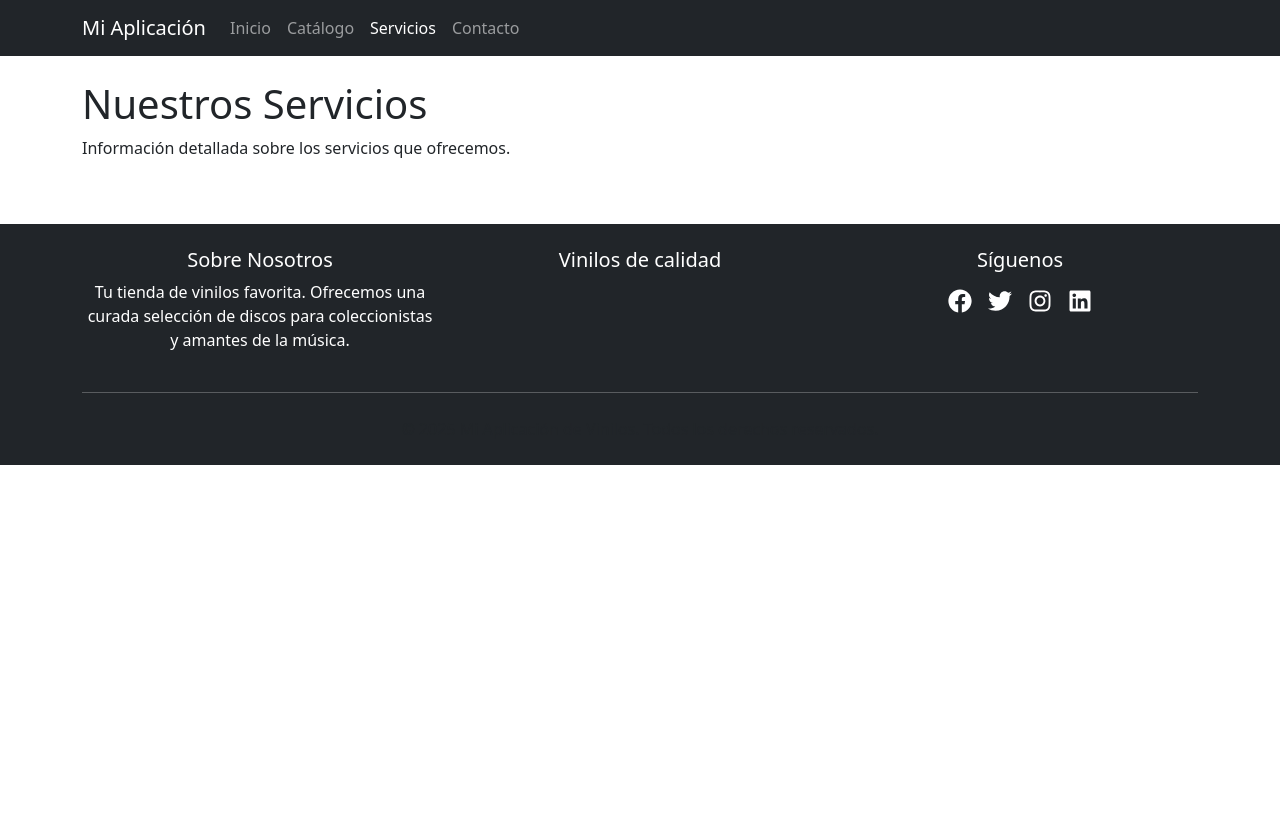
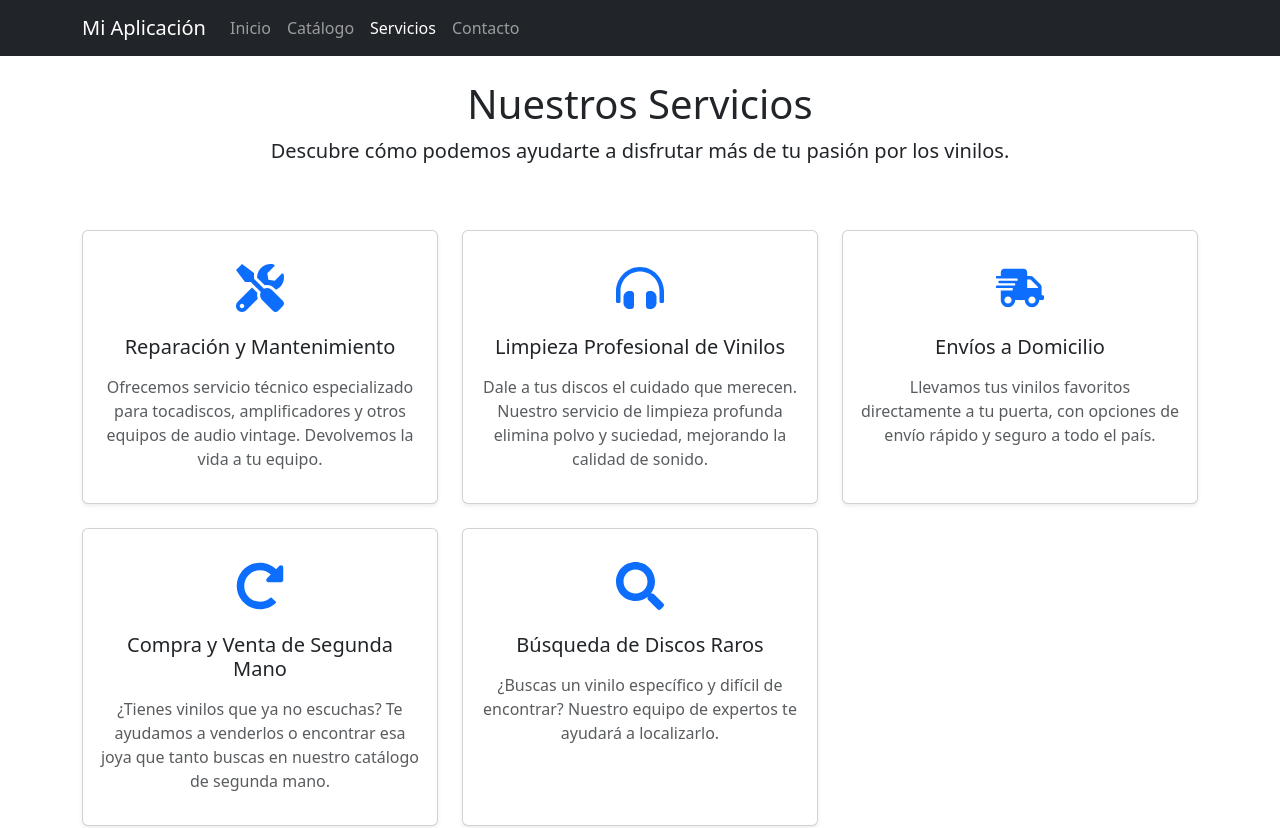
Before and after one commit to GIODIROSA/inacap-inamoto-projectfrontend-eva4, a React (Vite) app: page /servicios in a window 1280 px wide. Shown: the top 828 px of the page. Before the commit the page ends 800 px from the top, so only its background shows below. Built offline with nearby package versions, Linux system fonts and the light colour scheme.

Commit message:
[ADD] the service page is created with card

```diff
--- a/src/Vinyl/componets/layout/LayoutCatalogo.tsx
+++ b/src/Vinyl/componets/layout/LayoutCatalogo.tsx
@@ -2,13 +2,16 @@ import { useContext } from "react";
 import { Container, Row, Col } from "react-bootstrap";
 import { VinylContext } from "../../context/VinylContext";
 import CardItem from "../ui/CardItem";
+import VinylCarousel from "../ui/VinylCarousel";
 
 const LayoutCatalogo: React.FC = () => {
   const { allVinyl } = useContext(VinylContext);
   console.log("All Vinyl in LayoutCatalogo:", allVinyl);
 
   return (
+    <>
       <Container className="mt-4">
+        <VinylCarousel />
         <Row>
           <Col className="text-center mb-4">
             <h1>Nuestro Catálogo de Vinilos</h1>
@@ -29,6 +32,7 @@ const LayoutCatalogo: React.FC = () => {
           )}
         </Row>
       </Container>
+    </>
   );
 };
 
--- a/src/Vinyl/componets/layout/LayoutServicio.tsx
+++ b/src/Vinyl/componets/layout/LayoutServicio.tsx
@@ -1,12 +1,85 @@
+import React from "react";
 import { Container, Row, Col } from "react-bootstrap";
+import {
+  FaTools,
+  FaHeadphonesAlt,
+  FaShippingFast,
+  FaRedoAlt,
+  FaSearch,
+} from "react-icons/fa";
+import ServiceCard from "../ui/ServiceCard";
 
 const LayoutServicio: React.FC = () => {
+  const services = [
+    {
+      title: "Reparación y Mantenimiento",
+      description:
+        "Ofrecemos servicio técnico especializado para tocadiscos, amplificadores y otros equipos de audio vintage. Devolvemos la vida a tu equipo.",
+      icon: <FaTools />,
+      buttonLink: "#reparacion",
+    },
+    {
+      title: "Limpieza Profesional de Vinilos",
+      description:
+        "Dale a tus discos el cuidado que merecen. Nuestro servicio de limpieza profunda elimina polvo y suciedad, mejorando la calidad de sonido.",
+      icon: <FaHeadphonesAlt />,
+      buttonLink: "#limpieza",
+    },
+    {
+      title: "Envíos a Domicilio",
+      description:
+        "Llevamos tus vinilos favoritos directamente a tu puerta, con opciones de envío rápido y seguro a todo el país.",
+      icon: <FaShippingFast />,
+      buttonLink: "#envios",
+    },
+    {
+      title: "Compra y Venta de Segunda Mano",
+      description:
+        "¿Tienes vinilos que ya no escuchas? Te ayudamos a venderlos o encontrar esa joya que tanto buscas en nuestro catálogo de segunda mano.",
+      icon: <FaRedoAlt />,
+      buttonLink: "#segundamano",
+    },
+    {
+      title: "Búsqueda de Discos Raros",
+      description:
+        "¿Buscas un vinilo específico y difícil de encontrar? Nuestro equipo de expertos te ayudará a localizarlo.",
+      icon: <FaSearch />,
+      buttonLink: "#busqueda",
+    },
+  ];
+
   return (
     <Container className="mt-4">
-      <Row>
+      <Row className="text-center mb-5">
         <Col>
           <h1>Nuestros Servicios</h1>
-          <p>Información detallada sobre los servicios que ofrecemos.</p>
+          <p className="lead">
+            Descubre cómo podemos ayudarte a disfrutar más de tu pasión por los
+            vinilos.
+          </p>
+        </Col>
+      </Row>
+
+      <Row xs={1} md={2} lg={3} className="g-4">
+        {services.map((service, index) => (
+          <Col key={index} className="d-flex">
+            <ServiceCard
+              title={service.title}
+              description={service.description}
+              icon={service.icon}
+              // buttonLink={service.buttonLink}
+            />
+          </Col>
+        ))}
+      </Row>
+
+      <Row className="mt-5 mb-4">
+        <Col className="text-center">
+          <h2>¿Necesitas algo más?</h2>
+          <p>
+            No dudes en <a href="/contacto">contactarnos</a> si tienes alguna
+            pregunta o requieres un servicio personalizado.
+          </p>
         </Col>
       </Row>
     </Container>
--- a/src/Vinyl/componets/ui/CardItem.tsx
+++ b/src/Vinyl/componets/ui/CardItem.tsx
@@ -1,6 +1,5 @@
-import { Card, Button } from "react-bootstrap";
+import { Card } from "react-bootstrap";
 import type { VinylData } from "../../interface/data-interface";
-
 
 interface CardItemProps {
   vinyl: VinylData;
@@ -16,14 +15,11 @@ const CardItem: React.FC<CardItemProps> = ({ vinyl }) => {
         style={{ height: "200px", objectFit: "cover" }}
       />
       <Card.Body className="d-flex flex-column">
-
         <Card.Title className="mb-1">{vinyl.nombre}</Card.Title>
         <Card.Subtitle className="mb-2 text-muted">
           {vinyl.artista}
         </Card.Subtitle>
-        <Card.Text className="flex-grow-1">
-          {vinyl.descripcionCorta}
-        </Card.Text>
+        <Card.Text className="flex-grow-1">{vinyl.descripcionCorta}</Card.Text>
         <div className="mt-auto">
           {vinyl.precio > 0 && vinyl.precio < vinyl.precio ? (
             <>
@@ -39,9 +35,7 @@ const CardItem: React.FC<CardItemProps> = ({ vinyl }) => {
               ${vinyl.precio.toLocaleString()}
             </span>
           )}
-          <Button variant="primary" className="w-100 mt-2">
-            Ver Detalles
-          </Button>
+
           {vinyl.stock === 0 && (
             <div className="text-danger fw-bold mt-2">¡Agotado!</div>
           )}
--- /dev/null
+++ b/src/Vinyl/componets/ui/ServiceCard.tsx
@@ -0,0 +1,33 @@
+import React from "react";
+import { Card } from "react-bootstrap";
+
+interface ServiceCardProps {
+  title: string;
+  description: string;
+  icon?: React.ReactNode;
+  buttonText?: string;
+  buttonLink?: string;
+}
+
+const ServiceCard: React.FC<ServiceCardProps> = ({
+  title,
+  description,
+  icon,
+}) => {
+  return (
+    <Card className="h-100 shadow-sm text-center">
+      <Card.Body className="d-flex flex-column">
+        {icon && (
+          <div className="mb-3 text-primary" style={{ fontSize: "3rem" }}>
+            {icon}
+          </div>
+        )}
+        <Card.Title className="mb-3">{title}</Card.Title>
+        <Card.Text className="flex-grow-1 text-muted">{description}</Card.Text>
+        <div className="mt-auto"></div>
+      </Card.Body>
+    </Card>
+  );
+};
+
+export default ServiceCard;
```
Lines whose indentation alone changed are shown as unchanged.
